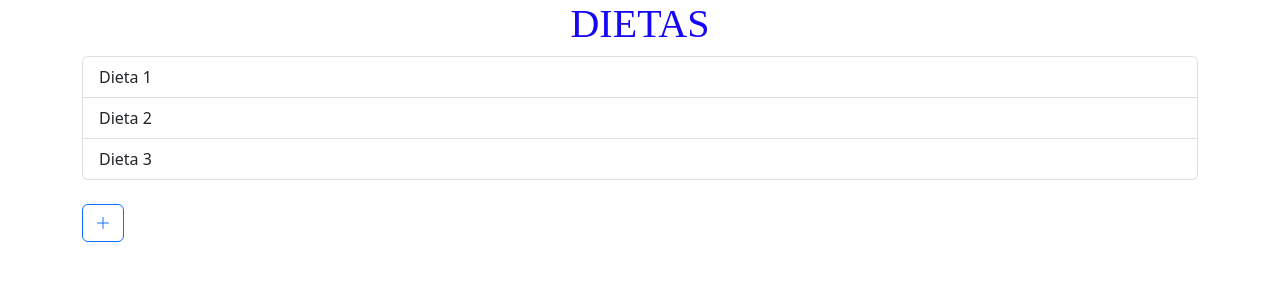
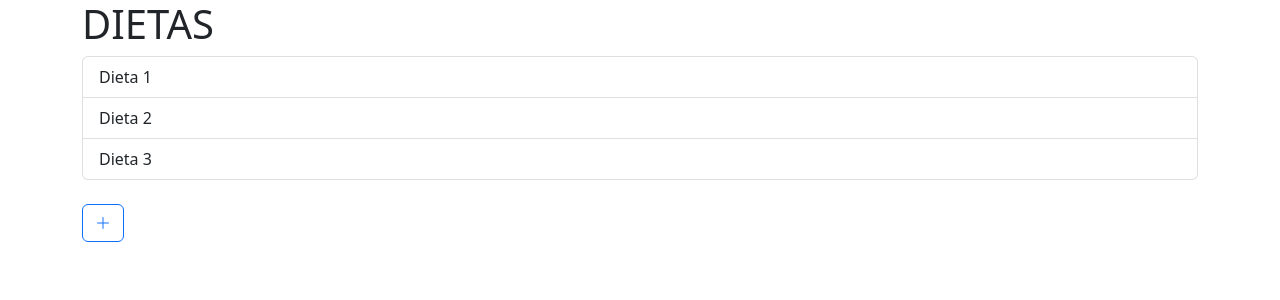
Before and after one commit to SII-Informatica-UMA/ciklum-bytebandits, an Angular app: page / in a window 1280 px wide. Shown: the top 300 px of the page. Built offline with nearby package versions, Linux system fonts and the light colour scheme.

Commit message:
Update app.component.css

```diff
--- a/src/app/app.component.css
+++ b/src/app/app.component.css
@@ -1,8 +1,4 @@
-h1{
-    font-family: 'MyFrida';
-    color: rgb(22, 6, 249);
-    text-align: center;
-}
+
 
 
 
@@ -26,3 +22,26 @@ h1{
     75%  {  left: 20px; top: 0px;}
     100% { left: 20px; top: 100px;}
 }
+
+#principal {
+    display: block;
+    width: 500px;
+    margin: 50px auto;
+    padding: 15px;
+    text-align: center;
+    border: 1px solid #e1c1e3;
+    background-color:#7a00d14d;
+    border-radius: 25px;
+    box-shadow: #681489 5px 5px 10px;
+}
+
+#titulo {
+    color:rgba(110, 9, 133, 0.3);
+    font: bold 42px Clint Marker, verdana, sans-serif;
+
+}
+
+@font-face {
+    font-family: 'Clint Marker';
+    src: url('Clint Marker.ttf');
+}
```
